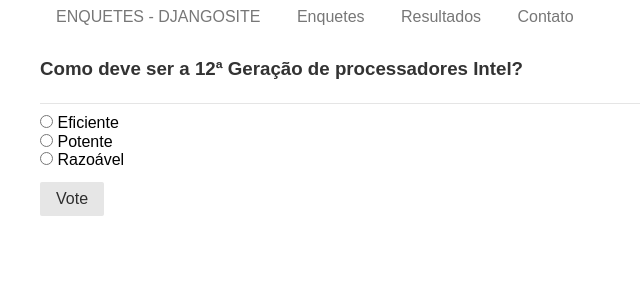
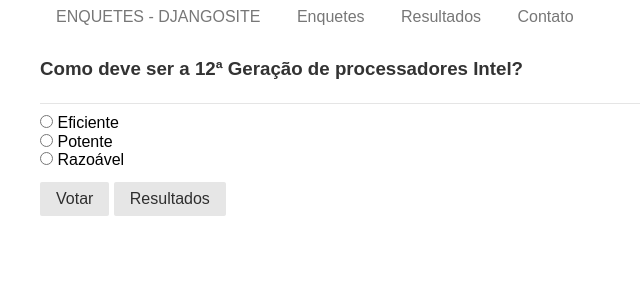
Before and after one commit to alesiosilva/Enquete_Web, a Django app: page /enquete/1/ in a window 1280 px wide. Shown: the top 300 px of the page, without its empty margins (0-640 px from the left). Run offline with Django 3.2, Linux system fonts and the light colour scheme; data comes from the database, SQL or seed files in the repository; some libraries are stand-ins or nearby versions.

Commit message:
Botão de resultados individuais movido para detail.html

```diff
--- a/enquete/templates/detail.html
+++ b/enquete/templates/detail.html
@@ -10,7 +10,7 @@
             <label for="choice{{ forloop.counter }}">{{ choice.choice_text }}</label><br>
         {% endfor %}
     </fieldset>
-    <input type="submit" class="pure-button" value="Vote">
-
+    <input type="submit" class="pure-button" value="Votar">
+    <a class="pure-button" href="{% url 'enquete:results' question.id %}">Resultados</a>
 </form>
 {% endblock %}
--- a/enquete/templates/index.html
+++ b/enquete/templates/index.html
@@ -9,7 +9,6 @@
         <!-- Removendo URLs codificadas pela tag %url% namespace:template-->
         <li>
             <a class="" href="{% url 'enquete:detail' question.id %}">{{ question.question_text }}</a>
-            <a class="pure-button" href="{% url 'enquete:results' question.id %}">Resultados</a>
         </li>
         {% endfor %}
     </ul>
```
